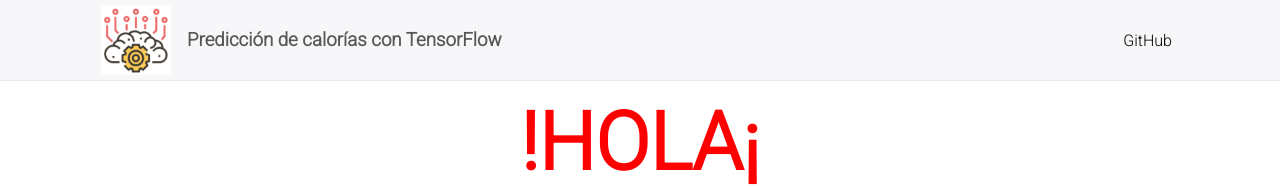
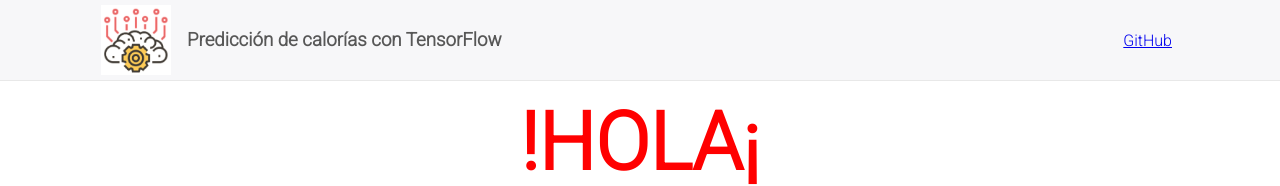
Before and after one commit to DanielRomero772/calculadora-frontend, a React (Vite) app: page /#/ in a window 1280 px wide. Shown: the top 186 px of the page. Built offline with nearby package versions, Linux system fonts and the light colour scheme; no server answers.

Commit message:
calculadora-v5.1

```diff
--- a/src/page/Nav.jsx
+++ b/src/page/Nav.jsx
@@ -23,7 +23,14 @@ const Nav = () => {
         </div>
         <div className="nav__redes">
           <ul>
-            <li>GitHub</li>
+            <li>
+              <a
+                href="https://github.com/Cristofer-IA/calculadora-frontend.git"
+                _blank
+              >
+                GitHub
+              </a>
+            </li>
           </ul>
         </div>
       </div>
```
